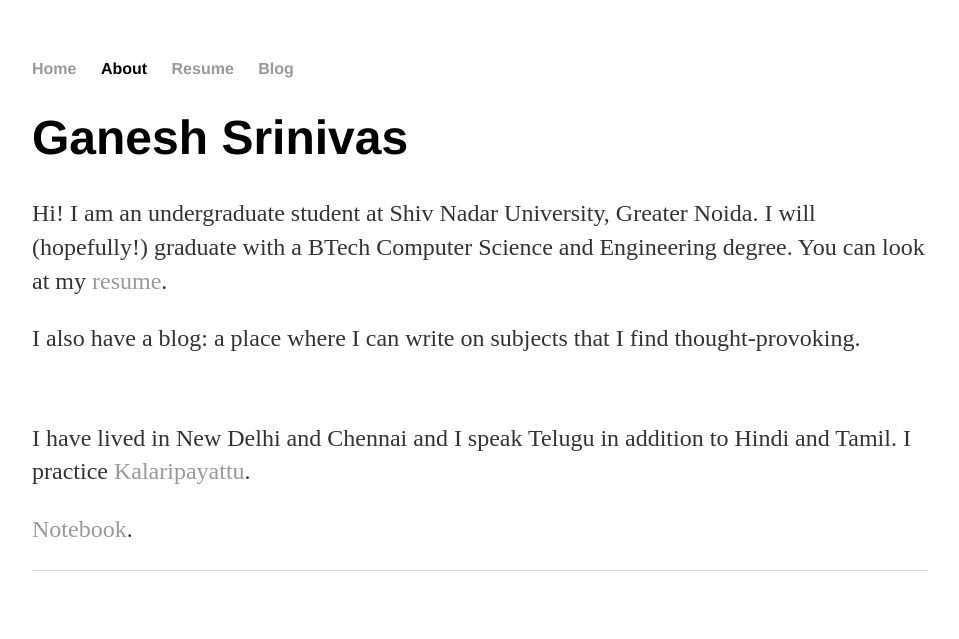
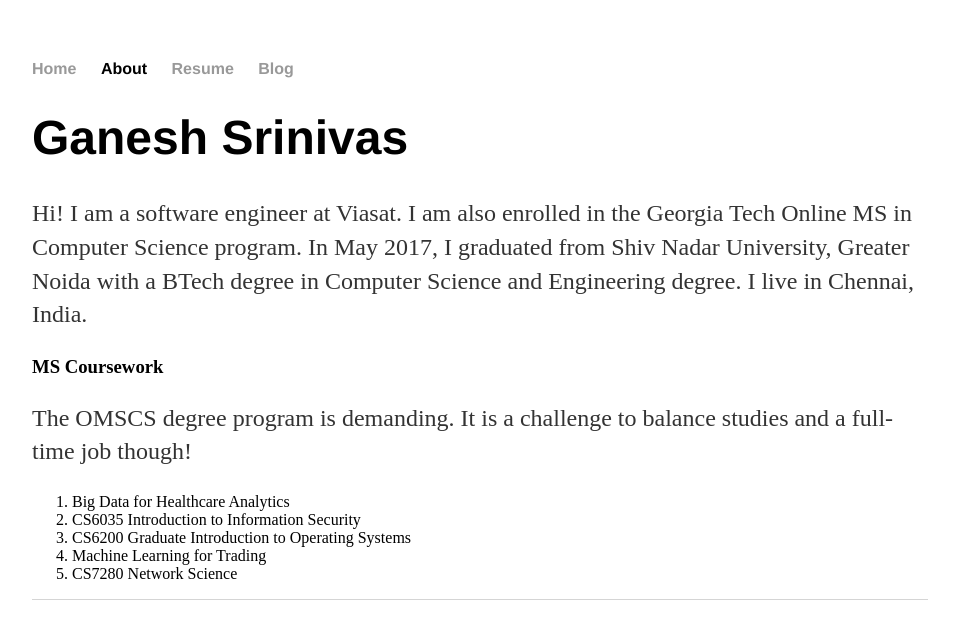
Before and after one commit to ganesh-srinivas/ganesh-srinivas.github.io, a Jekyll site: the page built from index.html, in a window 1280 px wide. Shown: the top 639 px of the page, without its empty margins (160-1119 px from the left). Built offline with Jekyll 4.4.1, drawn with Linux system fonts in a browser that asks for light colours.

Commit message:
Update index.html to include OMSCS progress

```diff
--- a/index.html
+++ b/index.html
@@ -4,9 +4,15 @@
 ---
 <div class="blurb">
   <h1>Ganesh Srinivas</h1>
-  <p>Hi! I am an undergraduate student at Shiv Nadar University, Greater Noida. I will (hopefully!) graduate with a BTech Computer Science and Engineering degree. You can look at my <a href="resume.pdf">resume</a>.</p>
-  <p>I also have a blog: a place where I can write on subjects that I find thought-provoking.</p>
-  <br>
-  <p>I have lived in New Delhi and Chennai and I speak Telugu in addition to Hindi and Tamil. I practice <a href="http://en.wikipedia.org/wiki/Kalaripayattu">Kalaripayattu</a>.</p>
-  <p><a href="notebook.html">Notebook</a>.</p>
+  <p>Hi! I am a software engineer at Viasat. I am also enrolled in the Georgia Tech Online MS in Computer Science program. In May 2017, I graduated from Shiv Nadar University, Greater Noida with a BTech degree in Computer Science and Engineering degree. I live in Chennai, India.</p>
+  <h3>MS Coursework</h3>
+  <p>The OMSCS degree program is demanding. It is a challenge to balance studies and a full-time job though!</p>
+  <ol>
+    <li>Big Data for Healthcare Analytics</li>
+    <li>CS6035 Introduction to Information Security</li>
+    <li>CS6200 Graduate Introduction to Operating Systems</li>
+    <li>Machine Learning for Trading</li>
+    <li>CS7280 Network Science</li>
+  </ol>
+
 </div><!-- /.blurb -->
```
